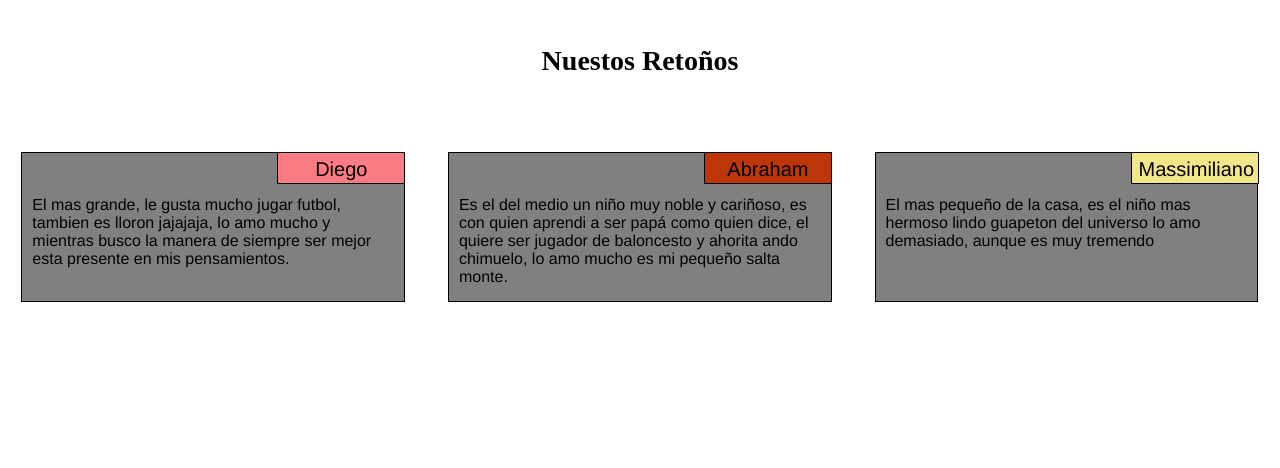
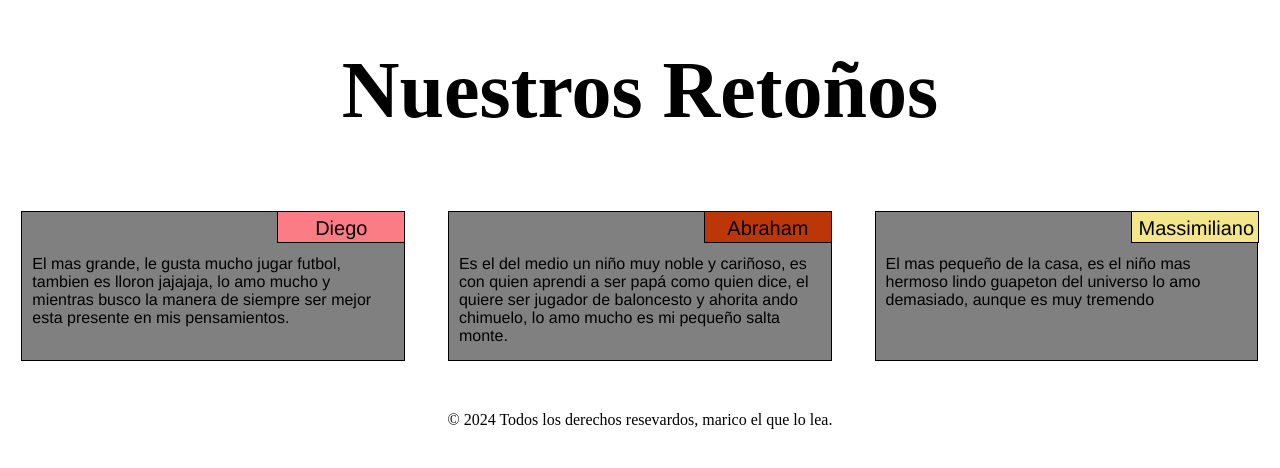
Before and after one commit to Eduardojalmanza/eduardojalmanza.github.io, a plain HTML site: page module2-solution/index.html in a window 1280 px wide. Drawn offline with Linux system fonts and the light colour scheme.

Commit message:
agregando pie de pagina y corriegiendo errores ortografico

```diff
--- a/module2-solution/css/estilos.css
+++ b/module2-solution/css/estilos.css
@@ -8,7 +8,7 @@ h1 {
   margin-top: 45px;
   margin-bottom: 15px;
   text-align: center;
-  font-size: 1.75em;
+  font-size: 5em;
 }
 
 p {
--- a/module2-solution/index.html
+++ b/module2-solution/index.html
@@ -3,11 +3,11 @@
 <head>
 	<meta charset="utf-8">
 	<meta name="viewport" content="width=device-width, initial-scale=1">
-	<title>Nuetros Retoños</title>
+	<title>Nuestros Retoños</title>
 	<link rel="stylesheet" href="css/estilos.css">
 </head>
 <body>
-	<h1>Nuestos Retoños</h1>
+	<h1>Nuestros Retoños</h1>
 	<div class="container">
 		<div class="row">
 			<div id="container" class="col-lg-4 col-md-6 col-sm-12">
@@ -31,4 +31,7 @@
 		</div>
 	</div>
 </body>
+<footer>
+	<div id="container" style="text-align: center; padding-top: 200px"><span>&copy; 2024 Todos los derechos resevardos, marico el que lo lea.</span></div>
+</footer>
 </html>
```
